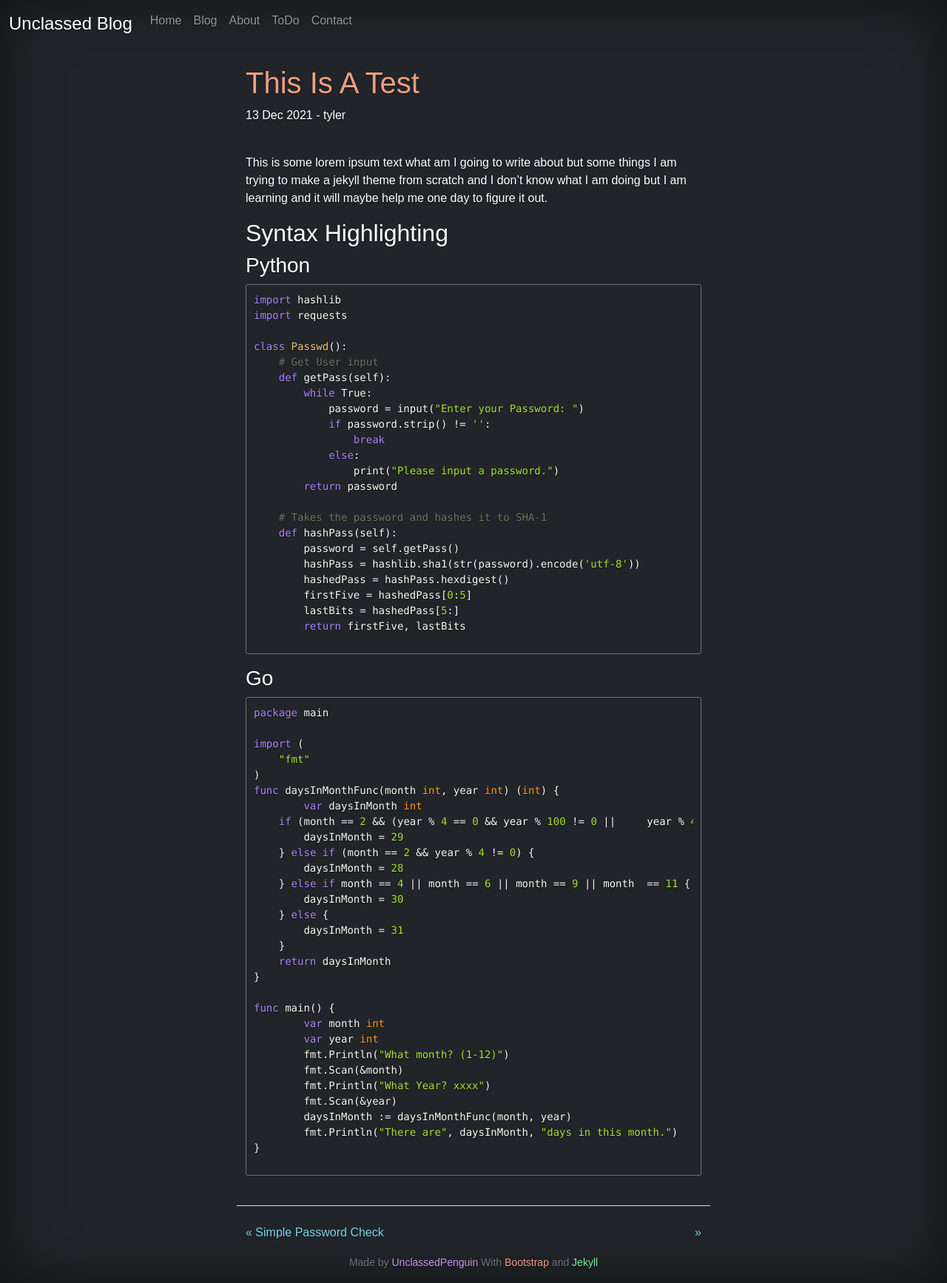
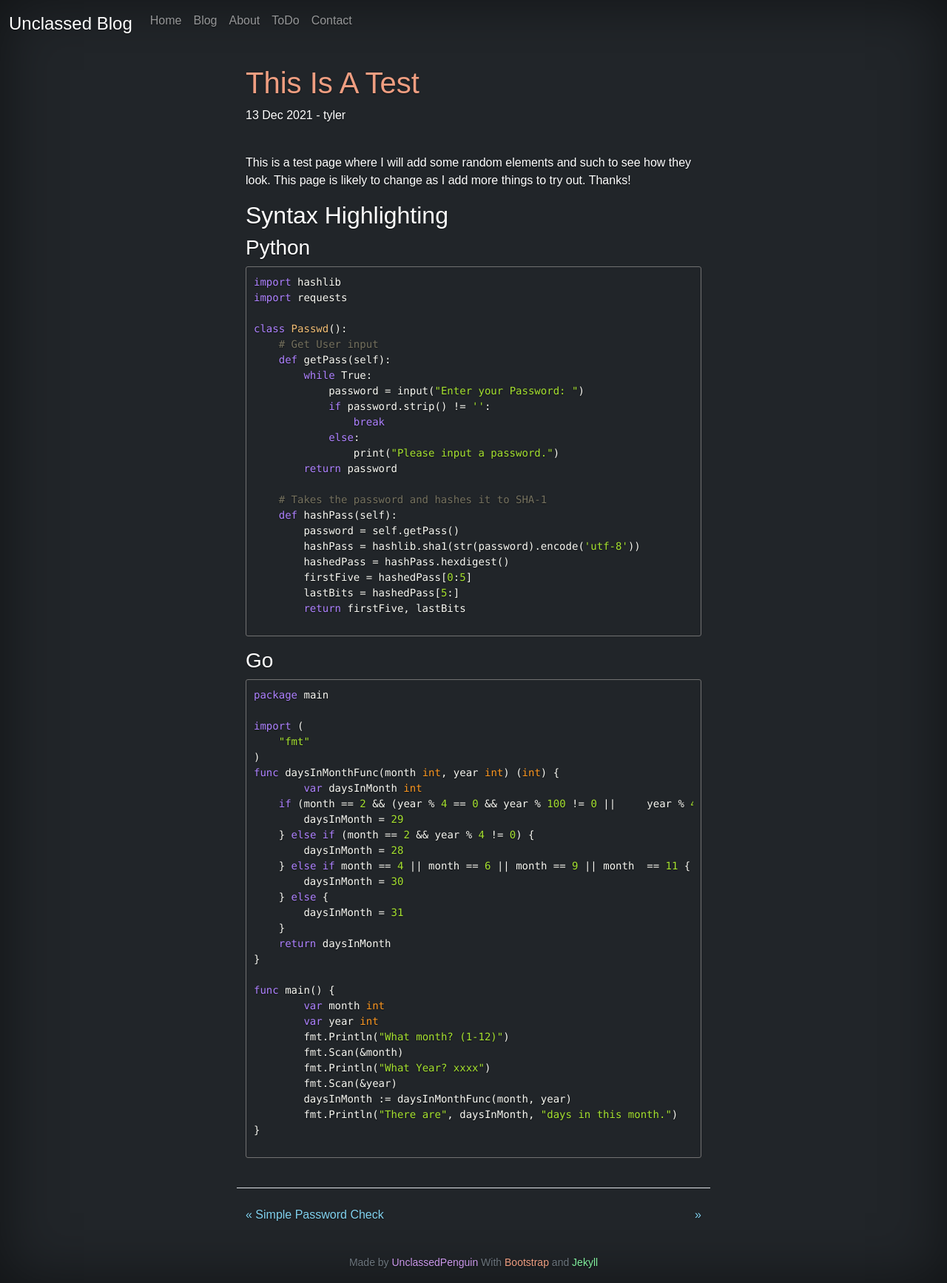
Before and after one commit to UnclassedPenguin/unclassedpenguin.github.io, a Jekyll site: the page built from _posts/2021-12-13-first-post.md, in a window 1280 px wide. Shown: the whole page at 74% size. Built offline with Jekyll 4.4.1, drawn with Linux system fonts in a browser that asks for light colours.

Commit message:
update test post

```diff
--- a/_posts/2021-12-13-first-post.md
+++ b/_posts/2021-12-13-first-post.md
@@ -4,7 +4,7 @@ author: tyler
 title: This Is A Test
 ---
 
-This is some lorem ipsum text what am I going to write about but some things I am trying to make a jekyll theme from scratch and I don't know what I am doing but I am learning and it will maybe help me one day to figure it out.
+This is a test page where I will add some random elements and such to see how they look. This page is likely to change as I add more things to try out. Thanks!
 <!--more-->
 ## Syntax Highlighting
 
```
